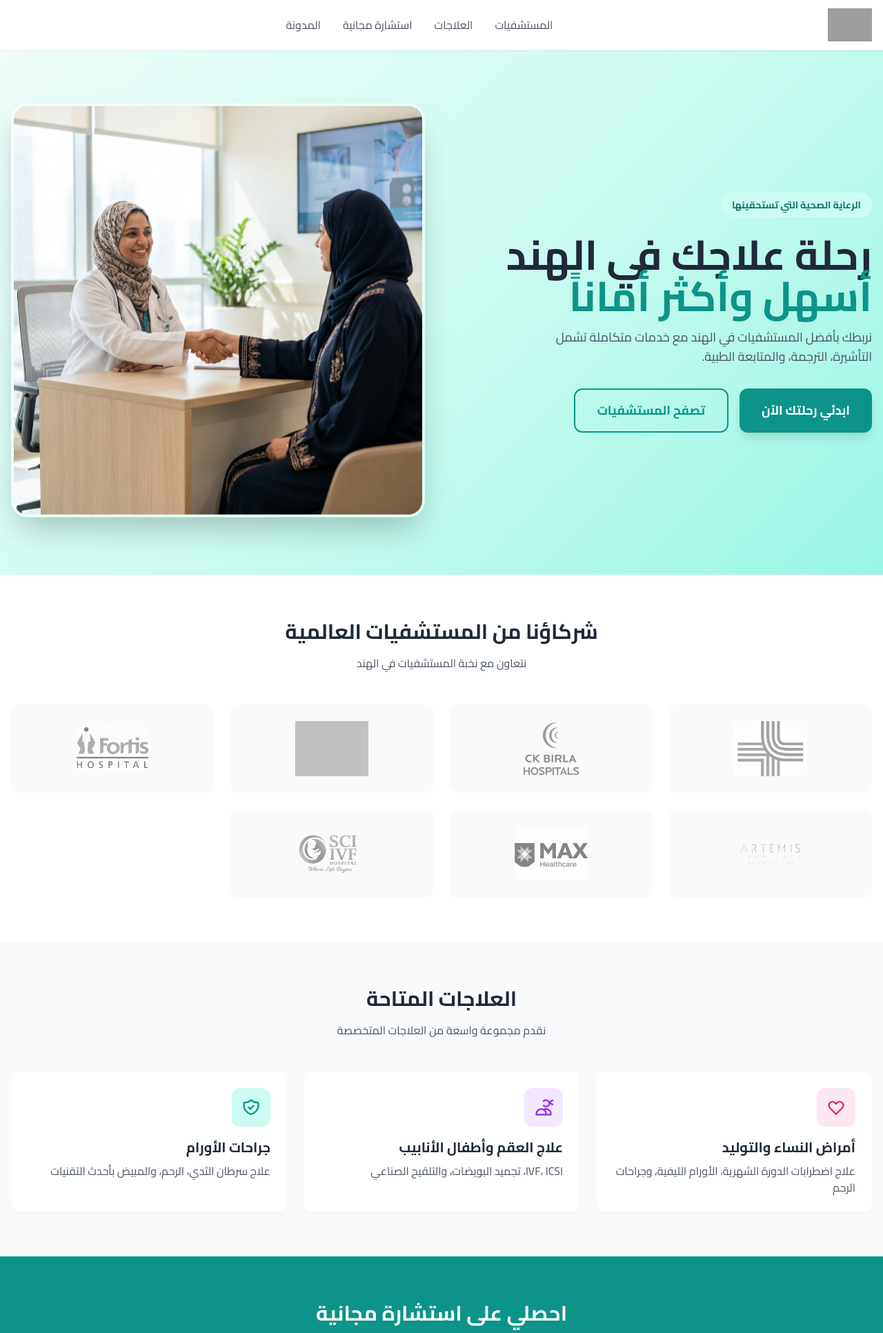
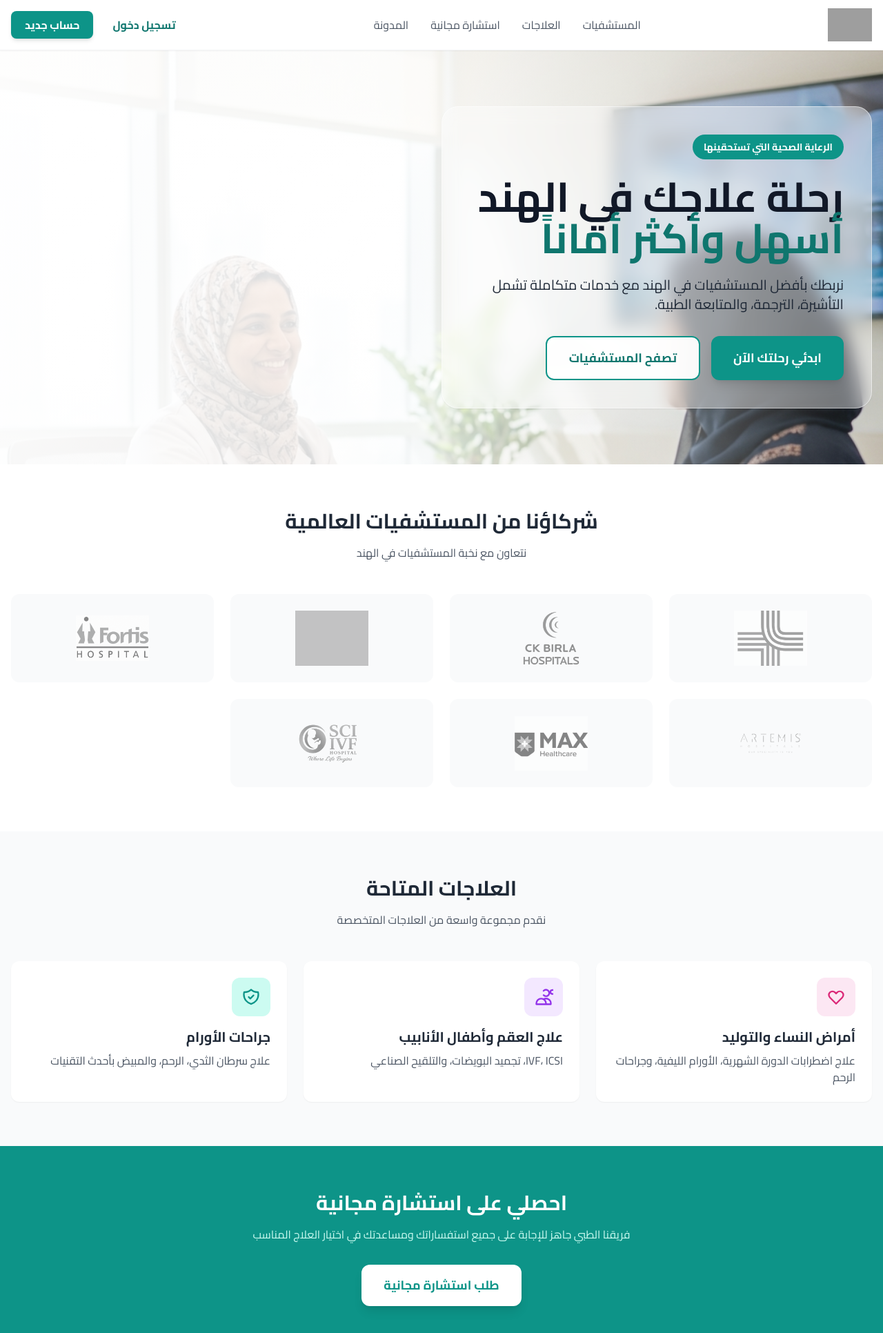
Before and after one commit to immuneera82-hub/raha-medical, a FastAPI app: page / in a window 1280 px wide. Shown: the top 1932 px of the page at 69% size. Run offline with FastAPI, Linux system fonts and the light colour scheme; some libraries are stand-ins or nearby versions; grey boxes are pictures that could not be loaded.

Commit message:
Update hero section design and fix JS syntax

```diff
--- a/backend/static/templates/index.html
+++ b/backend/static/templates/index.html
@@ -140,36 +140,37 @@
     </nav>
 
     <!-- Hero Section -->
-    <section class="gradient-hero py-12 md:py-20 overflow-hidden">
-        <div class="container mx-auto px-4">
-            <div class="flex flex-col md:flex-row items-center justify-between gap-12">
-                <div class="w-full md:w-1/2 text-center md:text-right z-10">
-                    <span
-                        class="inline-block bg-teal-100 text-teal-700 px-4 py-2 rounded-full text-sm font-bold mb-6">الرعاية
-                        الصحية التي تستحقينها</span>
-                    <h1 class="text-4xl md:text-6xl font-bold text-gray-800 mb-4 leading-tight">رحلة علاجك في الهند
-                        <br><span class="text-teal-600">أسهل وأكثر أماناً</span></h1>
-                    <p class="text-lg text-gray-600 mb-8 max-w-lg mx-auto md:mx-0">نربطك بأفضل المستشفيات في الهند مع
-                        خدمات متكاملة تشمل التأشيرة، الترجمة، والمتابعة الطبية.</p>
-
-                    <div class="flex flex-col sm:flex-row gap-4 justify-center md:justify-start">
-                        <button @click="showConsultationModal()"
-                            class="bg-teal-600 text-white px-8 py-4 rounded-xl font-bold text-lg hover:bg-teal-700 shadow-lg transform hover:-translate-y-1 transition">ابدئي
-                            رحلتك الآن</button>
-                        <a href="#hospitals"
-                            class="border-2 border-teal-600 text-teal-600 px-8 py-4 rounded-xl font-bold text-lg hover:bg-teal-50 transition">تصفح
-                            المستشفيات</a>
-                    </div>
+    <section class="relative min-h-[600px] flex items-center overflow-hidden">
+        <!-- Background Image & Overlay -->
+        <div class="absolute inset-0 z-0">
+            <img src="/static/images/hero-doctor.png" alt="Raha Medical" class="w-full h-full object-cover object-top">
+            <div class="absolute inset-0 bg-gradient-to-r from-white/95 via-white/80 to-transparent/10"></div>
         </div>
 
-                <div class="w-full md:w-1/2 relative">
-                    <div class="relative z-10 float-animation">
-                        <img src="/static/images/hero-doctor.png" alt="Raha Team"
-                            class="w-full h-auto rounded-3xl shadow-2xl border-4 border-white/50 backdrop-blur-sm">
-                    </div>
-                    <!-- Decorative backdrops -->
-                    <div
-                        class="absolute top-1/2 left-1/2 -translate-x-1/2 -translate-y-1/2 w-[120%] h-[120%] bg-teal-200/20 rounded-full blur-3xl -z-10">
+        <div class="container mx-auto px-4 relative z-10 py-12 md:py-20">
+            <div class="w-full md:w-2/3 lg:w-1/2">
+                <div class="bg-white/40 backdrop-blur-md p-8 md:p-10 rounded-3xl border border-white/50 shadow-sm">
+                    <span
+                        class="inline-block bg-teal-600 text-white px-4 py-2 rounded-full text-sm font-bold mb-6">الرعاية
+                        الصحية التي تستحقينها</span>
+                    <h1 class="text-4xl md:text-5xl lg:text-6xl font-bold text-gray-900 mb-6 leading-tight">
+                        رحلة علاجك في الهند
+                        <br>
+                        <span class="text-teal-700">أسهل وأكثر أماناً</span>
+                    </h1>
+                    <p class="text-lg md:text-xl text-gray-800 mb-8 font-medium leading-relaxed">
+                        نربطك بأفضل المستشفيات في الهند مع خدمات متكاملة تشمل التأشيرة، الترجمة، والمتابعة الطبية.
+                    </p>
+
+                    <div class="flex flex-col sm:flex-row gap-4">
+                        <button @click="showConsultationModal()"
+                            class="bg-teal-600 text-white px-8 py-4 rounded-xl font-bold text-lg hover:bg-teal-700 shadow-lg transform hover:-translate-y-1 transition text-center">
+                            ابدئي رحلتك الآن
+                        </button>
+                        <a href="#hospitals"
+                            class="bg-white/90 text-teal-700 border-2 border-teal-600 px-8 py-4 rounded-xl font-bold text-lg hover:bg-teal-50 transition text-center backdrop-blur-sm">
+                            تصفح المستشفيات
+                        </a>
                     </div>
                 </div>
             </div>
@@ -509,6 +510,7 @@
         const SUPABASE_ANON_KEY = 'eyJhbGciOiJIUzI1NiIsInR5cCI6IkpXVCJ9.eyFzZSIsInJlZiI6InluZmNpbHRremdleG5mbXRqcWdyIiwicm9sZSI6ImFub24iLCJpYXQiOjE3MzMzMjc2NzcsImV4cCI6MjA0ODkwMzY3N30.bCQT0lKMDsxrLXPgK_ynJvPIwVfGdpOWr-A0t5y8sQ8';
         const supabase = window.supabase.createClient(SUPABASE_URL, SUPABASE_ANON_KEY);
 
+        function appData() {
             return {
                 user: null,
                 authModalOpen: false,
```
Lines whose indentation alone changed are shown as unchanged.
